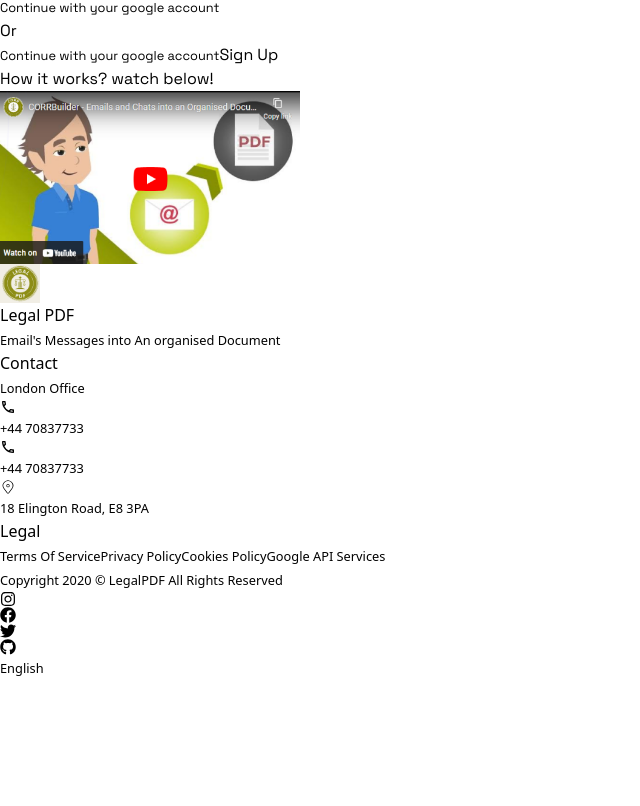
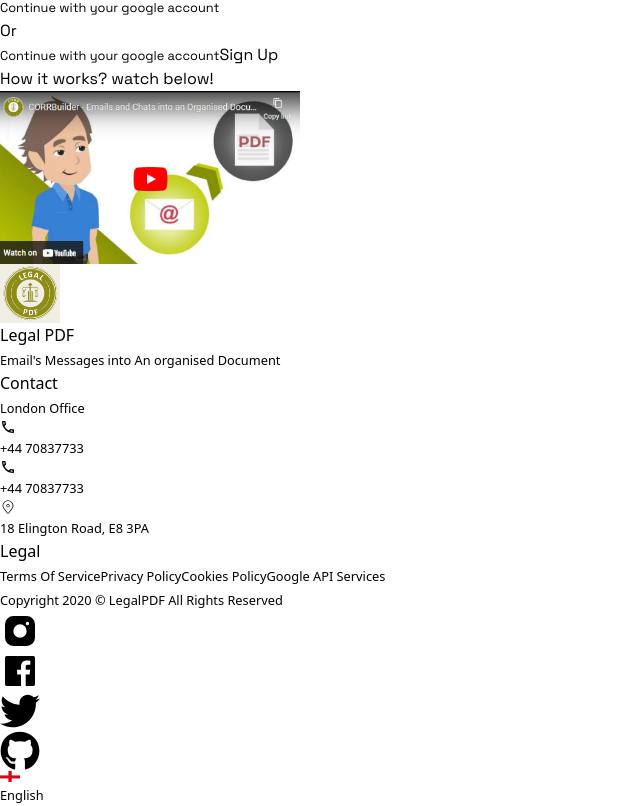
Before and after one commit to AndrewToks/homepage, a React (Vite) app: page / in a window 1280 px wide. Shown: the part 1041-1847 px from the top of the page, without its empty margins (0-640 px from the left). Before the commit the page ends 1720 px from the top, so only its background shows below. Built offline with nearby package versions, Linux system fonts and the light colour scheme.

Commit message:
homepage

```diff
--- a/src/App.jsx
+++ b/src/App.jsx
@@ -5,7 +5,7 @@
 
 const App = () => {
   return (
-    <main className='max-w-[1200px] p-5 ml-auto mr-auto'>
+    <main className='max-w-[1200px] bg-gradient-to-br from-white to-[#F6EFEB] ml-auto mr-auto'>
       <Header />
       <Hero />
       <Footer />
--- a/src/components/Footer.jsx
+++ b/src/components/Footer.jsx
@@ -1,15 +1,18 @@
 import React from 'react'
 import { MdOutlinePhone } from "react-icons/md";
 import { CiLocationOn } from "react-icons/ci";
-import {FaInstagram,FaFacebook,FaTwitter,FaGithub} from "react-icons/fa"
+import {FaTwitter,FaGithub} from "react-icons/fa"
+import { BiLogoFacebookSquare } from "react-icons/bi";
+import { TbBrandInstagramFilled } from "react-icons/tb";
 
 const Footer = () => {
   return (
     <div className='bg-[#F1EEE5] p-5'>
-        <div>
-            <img src="./logo.PNG" alt="" width={40} height={40}/>
+        <div className='flex justify-between gap-3'>
+        <div className='flex flex-col items-start'>
+            <img src="./logo.PNG" alt="" width={60} height={60}/>
             <h1>Legal PDF</h1>
-            <small>Email's Messages into An organised Document</small>
+            <small className='max-w-[300px] text-[18px]'>Email's Messages into An organised Document</small>
         </div>
 
         <div className='flex justify-center gap-5'>
@@ -37,18 +40,20 @@
             <small>Google API Services</small>
         </div>
         </div>
+        </div>
 
         <div className='h-[0.5px] bg-[#B1B1B1] m-3' />
 
-        <div className='capitalize'>
+        <div className='capitalize flex items-center justify-between'>
             <small>Copyright 2020 © LegalPDF All Rights Reserved</small>
-            <div>
-                <FaInstagram />
-                <FaFacebook />
-                <FaTwitter />
-                <FaGithub />
+            <div className='flex items-center gap-3'>
+                <TbBrandInstagramFilled className='bg-[#8C8C8CCC] rounded-full p-2' size={40}/>
+                <BiLogoFacebookSquare className='bg-[#8C8C8CCC] rounded-full p-2' size={40} />
+                <FaTwitter className='bg-[#8C8C8CCC] rounded-full p-2' size={40} />
+                <FaGithub className='bg-[#8C8C8CCC] rounded-full p-2' size={40} />
             </div>
-            <div>
+            <div className='bg-[#8C8C8CCC] w-[92px] h-[40px] p-3 rounded-[5px] flex items-center gap-1'>
+                <img src="./england.PNG" alt="" width={20} height={20}/>
                 <small>English</small>
             </div>
         </div>
```
Also changed, not shown: public/england.PNG (added).
